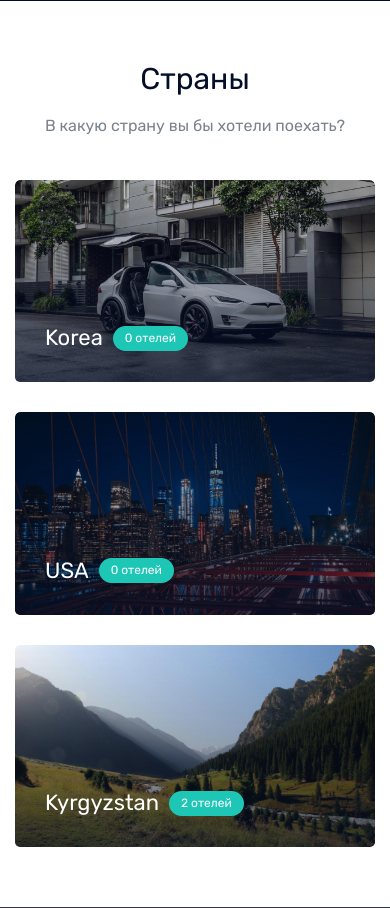
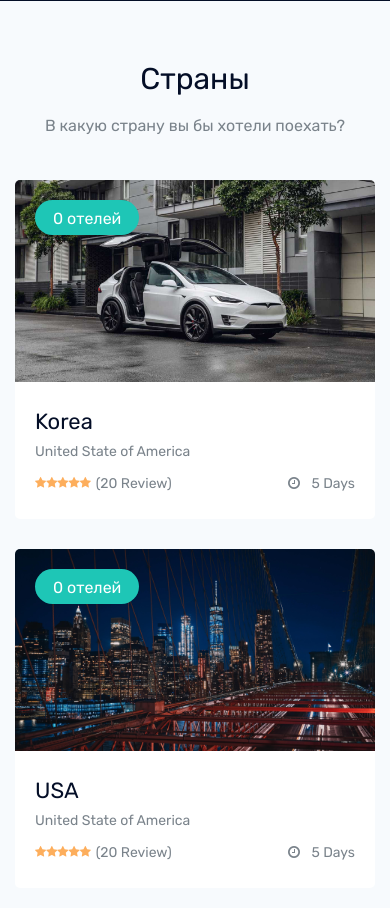
Before and after one commit to Toktorov/booking, a Django app: page / in a window 390 px wide. Shown: the part 460-1368 px from the top of the page. Run offline with Django 3.2, Linux system fonts and the light colour scheme; data comes from the database, SQL or seed files in the repository; both versions use the stored data as it was after the commit; some libraries are stand-ins or nearby versions; grey boxes are pictures that could not be loaded.

Commit message:
update index for countries

```diff
--- a/templates/countries/index.html
+++ b/templates/countries/index.html
@@ -2,7 +2,7 @@
 {% load static %}
 {% block content %}
 <!-- popular_destination_area_start  -->
-<div class="popular_destination_area">
+<!-- <div class="popular_destination_area">
     <div class="container">
         <div class="row justify-content-center">
             <div class="col-lg-6">
@@ -31,6 +31,58 @@
             {% endfor %}
         </div>
     </div>
+</div> -->
+<!-- popular_destination_area_end  -->
+
+<div class="popular_places_area">
+    <div class="container">
+        <div class="row justify-content-center">
+            <div class="col-lg-6">
+                <div class="section_title text-center mb_70">
+                    <h3>Страны</h3>
+                    <p>В какую страну вы бы хотели поехать?</p>
+                </div>
+            </div>
+        </div>
+        <div class="row">
+            {% for country in countries %}
+            <div class="col-lg-4 col-md-6">
+                <div class="single_place">
+                    <div class="thumb">
+                        {% for image in country.country_image.all %}
+                        <img src="{{ image.image.url }}" alt="">
+                        {% endfor %}
+                        <a href="{% url 'country_detail' country.slug %}" class="prise">{{country.hotel_country.all.count }} отелей</a>
+                    </div>
+                    <div class="place_info">
+                        <a href="{% url 'country_detail' country.slug %}"><h3>{{country.title }}</h3></a>
+                        <p>United State of America</p>
+                        <div class="rating_days d-flex justify-content-between">
+                            <span class="d-flex justify-content-center align-items-center">
+                                 <i class="fa fa-star"></i>
+                                 <i class="fa fa-star"></i>
+                                 <i class="fa fa-star"></i>
+                                 <i class="fa fa-star"></i>
+                                 <i class="fa fa-star"></i>
+                                 <a href="#">(20 Review)</a>
+                            </span>
+                            <div class="days">
+                                <i class="fa fa-clock-o"></i>
+                                <a href="#">5 Days</a>
+                            </div>
+                        </div>
+                    </div>
+                </div>
+            </div>
+            {% endfor %}
+        </div>
+        <div class="row">
+            <div class="col-lg-12">
+                <div class="more_place_btn text-center">
+                    <a class="boxed-btn4" href="#">More Places</a>
+                </div>
+            </div>
+        </div>
+    </div>
 </div>
-<!-- popular_destination_area_end  -->
 {% endblock %}
```
Also changed, not shown: db.sqlite3, media/country_image/tesla-snizila-ceny-na-model-s-i-model-x.jpg (added), media/country_image/wp5430791_oZj01ia.jpg (added).
